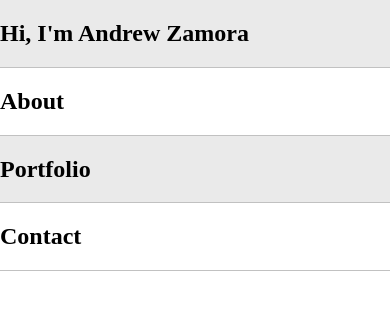
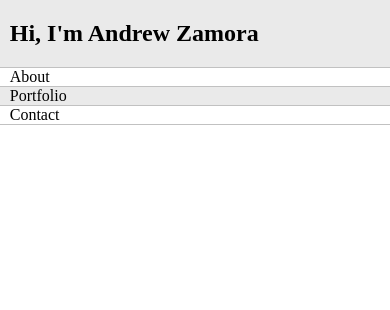
Before and after one commit to andrewzee23/andrewzee23.github.io, a plain HTML site: page index.html in a window 390 px wide. Drawn offline with Linux system fonts and the light colour scheme.

Commit message:
took off h1 heading and added responsiveness

```diff
--- a/index.html
+++ b/index.html
@@ -18,25 +18,19 @@
 
     <section class="s2">
         <div class="main-container">
-            <h1>
                 About
-            </h1>
         </div>
     </section>
 
     <section class="s1">
         <div class="main-container">
-            <h1>
                 Portfolio
-            </h1>
         </div>
     </section>
 
     <section class="s2">
         <div class="main-container">
-            <h1>
                 Contact
-            </h1>
         </div>
     </section>
 </body>
--- a/main.css
+++ b/main.css
@@ -33,3 +33,14 @@ p, li, span, label, input, textarea {
     border-bottom: 1px solid var(--borderColor);
     overflow: auto;
 }
+
+.main-container {
+    width: 1200px;
+    margin: 0 auto;
+}
+
+@media screen and (max-width: 1200px){
+    .main-container{
+        width: 95%;
+    }
+}
```
